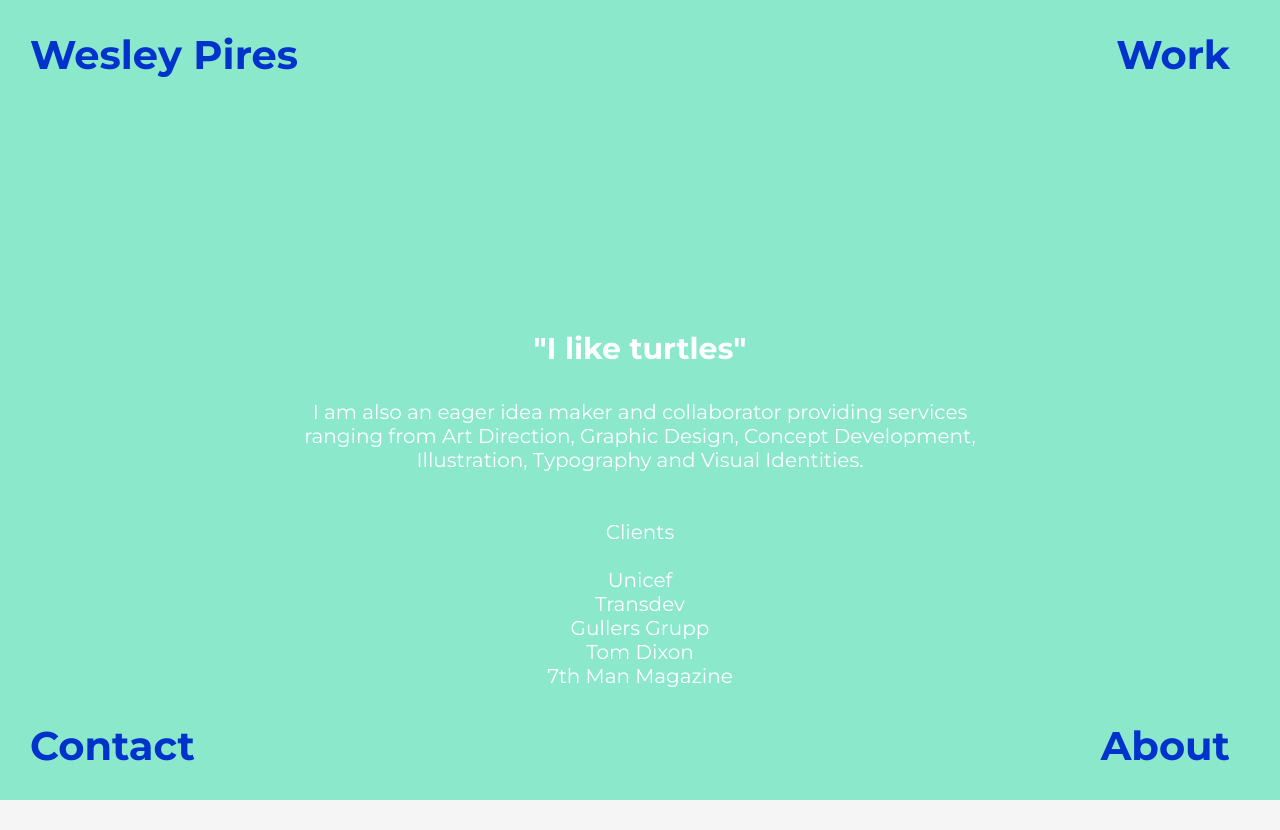
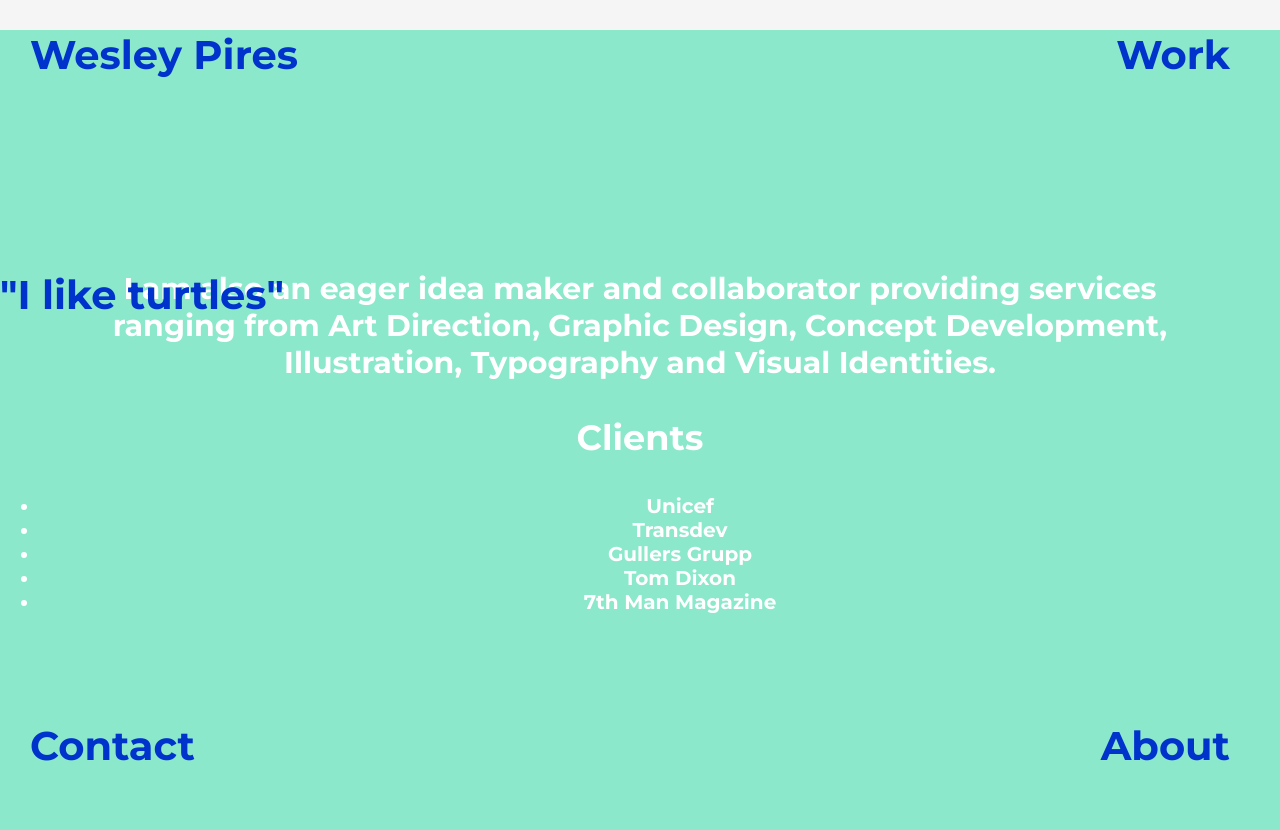
Before and after one commit to wezzapizza/PortfolioWebsitecode, a plain HTML site: page about.html in a window 1280 px wide. Shown: the top 830 px of the page. Before the commit the page ends 800 px from the top, so only its background shows below. Drawn offline with Linux system fonts and the light colour scheme.

Commit message:
I have added a list

```diff
--- a/about.html
+++ b/about.html
@@ -15,11 +15,17 @@
 	<h2 class="bottom-left"><a href="mailto:wesley.pires@icloud.com">Contact</a></h2>
 	</div>
 	<div class="headings">
-		<h1></h1>
 		<h2>"I like turtles"</h2>
-			<h3>I am also an eager idea maker and collaborator providing services<br> ranging from Art Direction, Graphic Design, Concept Development,<br> Illustration, Typography and Visual Identities.<br><br><br>Clients<br><br>Unicef<br>Transdev<br>Gullers Grupp<br>Tom Dixon<br>7th Man Magazine
-			</h3>
-
+			<p>I am also an eager idea maker and collaborator providing services<br> ranging from Art Direction, Graphic Design, Concept Development,<br> Illustration, Typography and Visual Identities.
+			</p>
+				<h3>Clients</h3>
+				<ul Class="client-list">
+					<li>Unicef</li>
+					<li>Transdev</li>
+					<li>Gullers Grupp</li>
+					<li>Tom Dixon</li>
+					<li>7th Man Magazine</li>
+				</ul>
 	</div>
 </body>
 </html>
--- a/style.css
+++ b/style.css
@@ -156,43 +156,25 @@ h2 a:hover {
 
 .headings {
 	text-align: center;
+	margin: 0 auto;
+	position: relative;
+	top: 30%;
+	width: 100%;
+	font-family: 'Montserrat';
+	font-weight: bold;
+	font-size: 30px;
+	color: #FFF;
 }
 
-.about .headings h1 {
+
+.client-list {
 	text-align: center;
 	font-family: 'Montserrat';
 	font-weight: bold;
-	font-size: 30px;
-	position: absolute;
-	padding-left: 0;
-	top: 230px;
-	width: 100%;
-	color: #FFF;
-
-}
-
-.about .headings h2 {
-	text-align: center;
-	font-family: 'Montserrat';
-	font-weight: bold;
-	font-size: 30px;
-	position: absolute;
-	top: 330px;
+	font-size: 20px;
 	width: 100%;
 	color: #FFF;
 }
-
-.about .headings h3 {
-	text-align: center;
-	font-family: 'Montserrat';
-	font-weight: normal;
-	font-size: 20px;
-	position: absolute;
-	top: 380px;
-	width: 100%;
-	color: #FFF;
-}
-
 
  .projects .headings {
 	width: 100vw;
```
